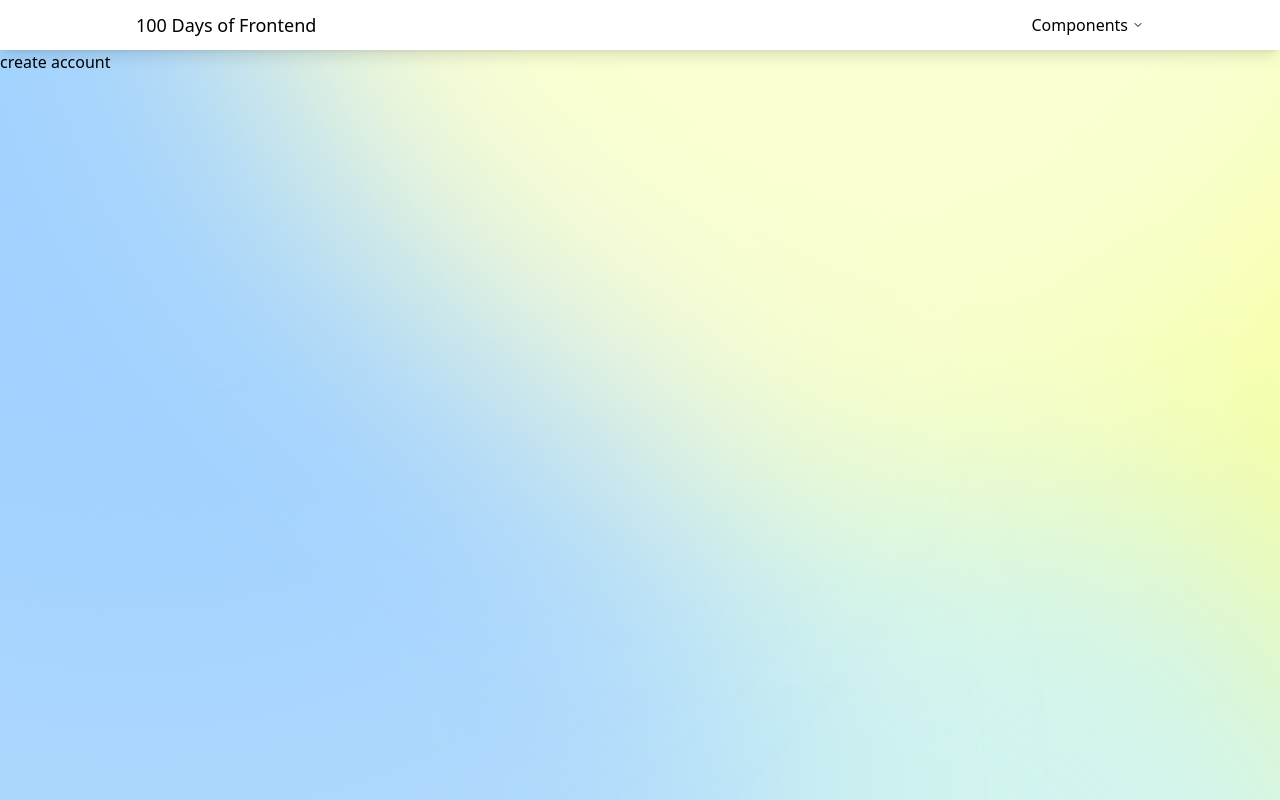
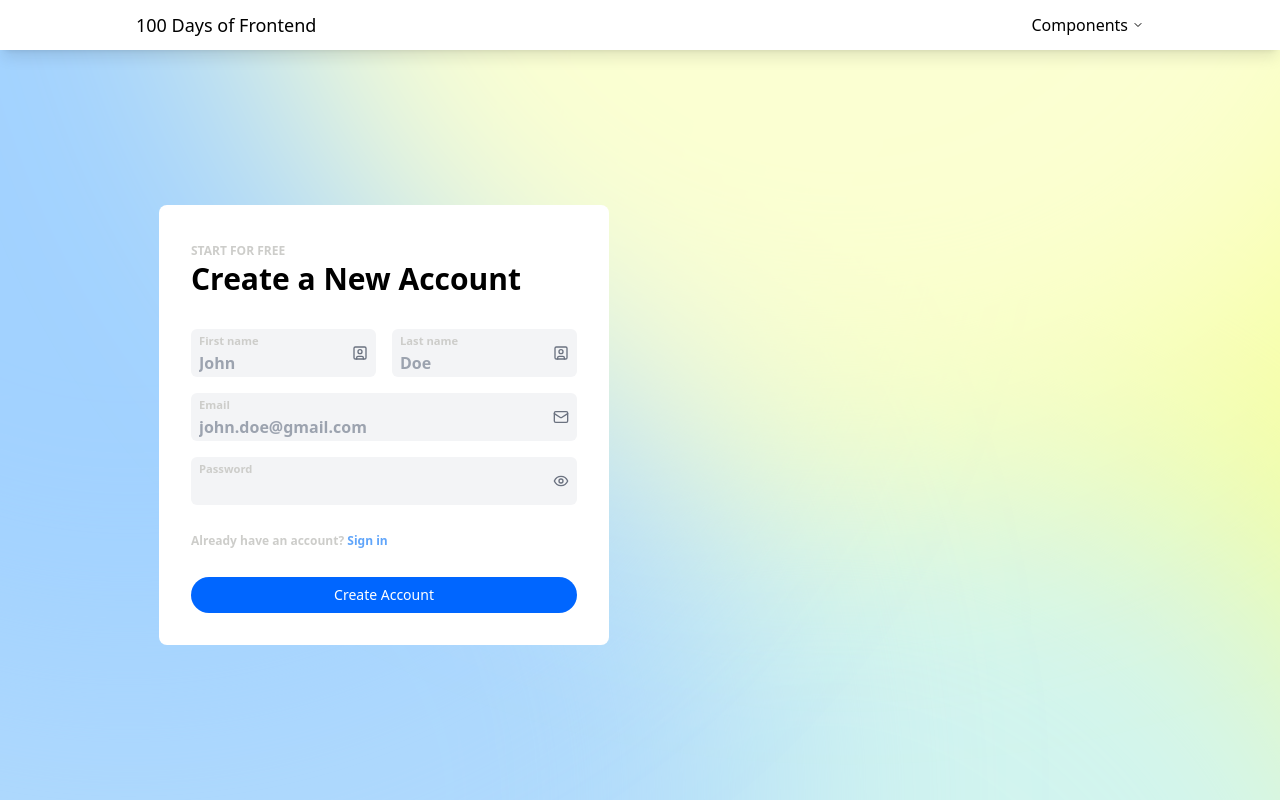
Before and after one commit to stevkim/100_Days_of_Frontend, a React (Vite) app: page /create-account in a window 1280 px wide. Built offline with nearby package versions, Linux system fonts and the light colour scheme.

Commit message:
Day 7 - Account page finished

```diff
--- a/src/challenge-components/7 - CreateAccount/CreateAccountPage.tsx
+++ b/src/challenge-components/7 - CreateAccount/CreateAccountPage.tsx
@@ -1,7 +1,14 @@
+import CreateForm from "./CreateForm";
 import "./createAccount.css";
 
 const CreateAccountPage = () => {
-  return <section className="page-bg h-page w-full">create account</section>;
+  return (
+    <section className="page-bg h-page flex w-full items-center">
+      <div className="flex h-full w-full items-center justify-center p-8 md:w-[60%]">
+        <CreateForm />
+      </div>
+    </section>
+  );
 };
 
 export default CreateAccountPage;
--- a/src/challenge-components/7 - CreateAccount/CreateForm.tsx
+++ b/src/challenge-components/7 - CreateAccount/CreateForm.tsx
@@ -1,5 +1,90 @@
+import Input from "./Input";
+import { SquareUser, Mail } from "lucide-react";
+import { useState } from "react";
+import { validateForm } from "./lib/formValidator";
+
+const initState = {
+  firstName: "",
+  lastName: "",
+  email: "",
+  password: "",
+};
+
 const CreateForm = () => {
-  return <form>testing</form>;
+  const [formValues, setFormValues] = useState(initState);
+
+  const handleChange = (key: string, value: string) => {
+    setFormValues({ ...formValues, [key]: value });
+  };
+
+  const handleSubmit = (e: React.FormEvent) => {
+    e.preventDefault();
+
+    const validate = validateForm(formValues);
+
+    if (!validate.success) {
+      alert(validate.errors.join(", \n"));
+    } else {
+      alert("Account created! \n ...not really");
+      setFormValues(initState);
+    }
+  };
+
+  return (
+    <form
+      className="flex w-full max-w-[450px] flex-col gap-4 rounded-lg bg-white p-8"
+      onSubmit={handleSubmit}
+    >
+      <div>
+        <span className="text-xs font-semibold text-muted">START FOR FREE</span>
+        <h1 className="text-3xl font-bold">Create a New Account</h1>
+      </div>
+      <div className="mt-4 flex w-full flex-row justify-between gap-4">
+        <Input
+          field="firstName"
+          name="First name"
+          type="text"
+          Icon={SquareUser}
+          placeholder="John"
+          handleChange={handleChange}
+        />
+        <Input
+          field="lastName"
+          name="Last name"
+          type="text"
+          Icon={SquareUser}
+          placeholder="Doe"
+          handleChange={handleChange}
+        />
+      </div>
+      <Input
+        field="email"
+        name="Email"
+        type="email"
+        Icon={Mail}
+        placeholder="john.doe@gmail.com"
+        handleChange={handleChange}
+      />
+      <Input
+        field="password"
+        name="Password"
+        type="password"
+        handleChange={handleChange}
+      />
+      <p className="my-3 text-xs font-semibold text-muted">
+        Already have an account?{" "}
+        <a className="cursor-pointer text-blue-400" href="/">
+          Sign in
+        </a>
+      </p>
+      <button
+        type="submit"
+        className="w-full rounded-full bg-secondary-blue py-2 text-sm text-white hover:bg-primary-blue"
+      >
+        Create Account
+      </button>
+    </form>
+  );
 };
 
 export default CreateForm;
--- /dev/null
+++ b/src/challenge-components/7 - CreateAccount/Input.tsx
@@ -0,0 +1,75 @@
+import { SquareUser, Eye, EyeOff } from "lucide-react";
+import { useState } from "react";
+
+interface InputProps {
+  field: string;
+  name: string;
+  Icon?: React.ElementType;
+  type: string;
+  placeholder?: string;
+  handleChange: (key: string, value: string) => void;
+}
+
+const PasswordInput: React.FC<{
+  inputChange: (value: string) => void;
+}> = ({ inputChange }) => {
+  const [visible, setVisible] = useState(false);
+
+  const toggleVisibility = () => {
+    setVisible(!visible);
+  };
+
+  return (
+    <div className="relative h-[3rem] w-full">
+      <label className="absolute left-2 top-1 text-[.7rem] font-semibold text-muted">
+        Password
+      </label>
+      <input
+        type={visible ? "text" : "password"}
+        onChange={(e) => inputChange(e.target.value)}
+        className="h-full w-full rounded-md bg-gray-100 px-2 pb-3 pt-8 font-semibold"
+      />
+      <div className="absolute right-0 top-0 flex h-full items-center px-2 text-gray-500">
+        <button type="button" onClick={toggleVisibility}>
+          {visible ? <EyeOff size={16} /> : <Eye size={16} />}
+        </button>
+      </div>
+    </div>
+  );
+};
+
+const Input: React.FC<InputProps> = ({
+  name,
+  type,
+  Icon = SquareUser,
+  handleChange,
+  field,
+  placeholder = "",
+}) => {
+  const inputChange = (value: string) => {
+    handleChange(field, value);
+  };
+
+  if (type === "password") {
+    return <PasswordInput inputChange={inputChange} />;
+  }
+
+  return (
+    <div className="relative h-[3rem] w-full">
+      <label className="absolute left-2 top-1 text-[.7rem] font-semibold text-muted">
+        {name}
+      </label>
+      <input
+        type={type}
+        placeholder={placeholder}
+        onChange={(e) => inputChange(e.target.value)}
+        className="h-full w-full rounded-md bg-gray-100 px-2 pb-3 pt-8 font-semibold"
+      />
+      <div className="absolute right-0 top-0 flex h-full items-center px-2 text-gray-500">
+        <Icon size={16} />
+      </div>
+    </div>
+  );
+};
+
+export default Input;
--- /dev/null
+++ b/src/challenge-components/7 - CreateAccount/lib/formType.ts
@@ -0,0 +1,6 @@
+export type TForm = {
+  firstName: string;
+  lastName: string;
+  email: string;
+  password: string;
+};
--- /dev/null
+++ b/src/challenge-components/7 - CreateAccount/lib/formValidator.ts
@@ -0,0 +1,20 @@
+import { z } from "zod";
+import type { TForm } from "./formType";
+
+const formSchema = z.object({
+  firstName: z.string().min(1, "First name is required"),
+  lastName: z.string().min(1, "Last name is required"),
+  email: z
+    .string({ message: "Email is required" })
+    .email({ message: "Please enter a valid email address" }),
+  password: z.string().min(8, "Password must be at at least 8 characters"),
+});
+
+export const validateForm = (data: TForm) => {
+  const result = formSchema.safeParse(data);
+
+  return {
+    success: result.success,
+    errors: result.error?.issues.map((issue) => issue.message) || [],
+  };
+};
```
